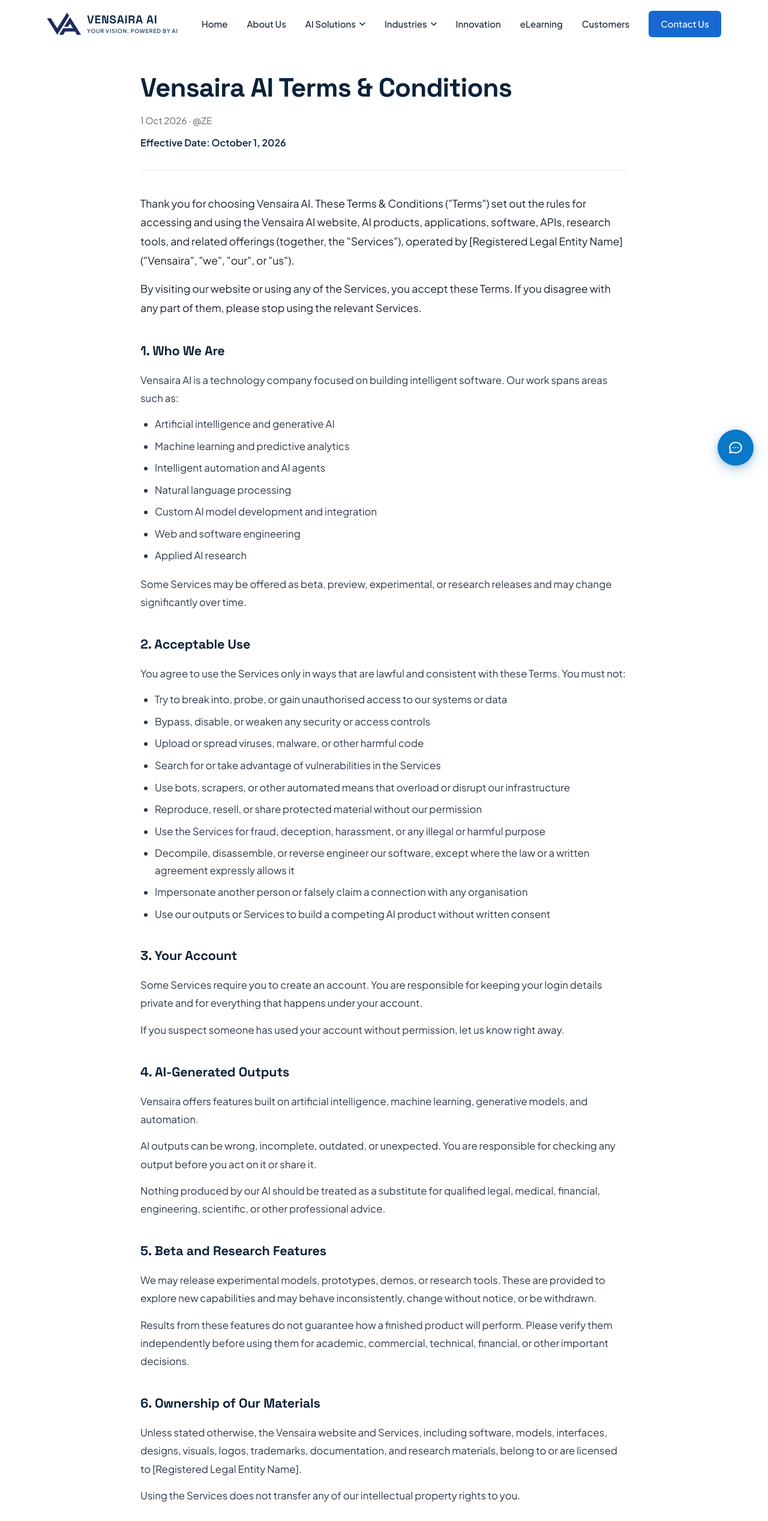
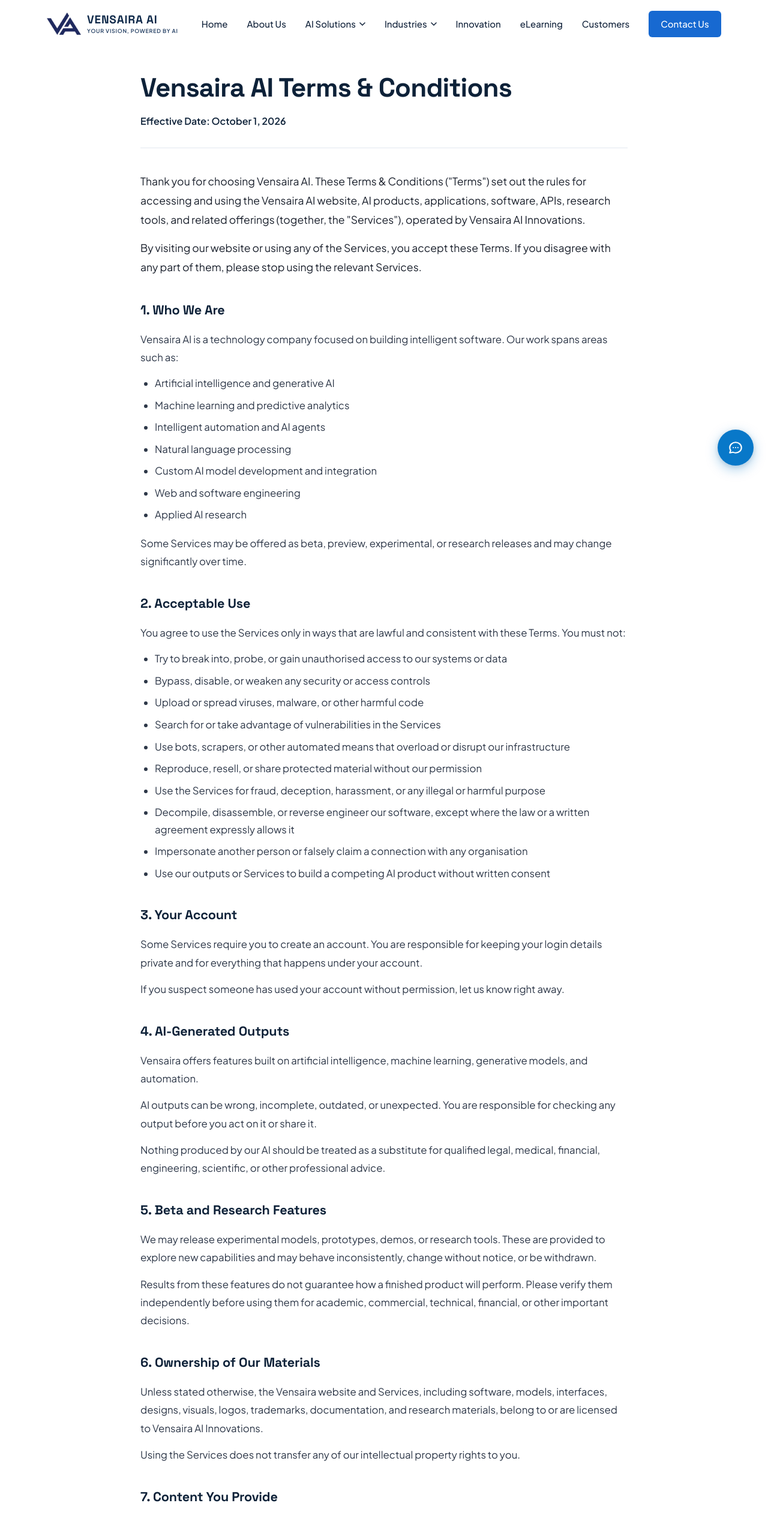
Before and after one commit to Ashok-A15/Vensaira-AI, a React (Vite) app in the folder vensaira-react/: page /terms in a window 1280 px wide. Shown: the top 2535 px of the page at 60% size. Built offline with nearby package versions, Linux system fonts and the light colour scheme.

Commit message:
Legal pages: remove placeholders, clean up @ZE date line

```diff
--- a/vensaira-react/src/pages/PrivacyPolicy.jsx
+++ b/vensaira-react/src/pages/PrivacyPolicy.jsx
@@ -12,9 +12,7 @@
       <div className="legal-container">
         <header className="legal-header">
           <h1 className="legal-title">Vensaira AI Privacy Policy</h1>
-          <div className="legal-meta">
-            <span>1 Oct 2026 · @ZE</span>
-          </div>
+
           <div className="legal-effective-date">Effective Date: October 1, 2026</div>
         </header>
 
@@ -22,7 +20,7 @@
           <section className="legal-section" style={{ marginTop: 0 }}>
             <h2 className="legal-section-title">Our Commitment to You</h2>
             <p>
-              Vensaira AI ([Registered Legal Entity Name]) (&quot;Vensaira&quot;, &quot;we&quot;, &quot;our&quot;, or &quot;us&quot;) treats the personal data you share with us as a matter of trust. This Privacy Policy describes what data we gather, why we gather it, how we safeguard it, and the choices available to you.
+              Vensaira AI treats the personal data you share with us as a matter of trust. This Privacy Policy describes what data we gather, why we gather it, how we safeguard it, and the choices available to you.
             </p>
             <p>
               This policy covers our website, AI-powered products, applications, APIs, and any related offerings (together, the &quot;Services&quot;). By accessing or using the Services, you acknowledge the practices described here.
@@ -170,9 +168,9 @@
             <h2 className="legal-section-title">12. Get in Touch</h2>
             <p>For any privacy questions, requests, or concerns, reach us at:</p>
             <div className="legal-contact-block">
-              <p><strong>Vensaira AI ([Registered Legal Entity Name])</strong></p>
-              <p>Email: [info@vensaira.ai]</p>
-              <p>Website: [vensaira.ai]</p>
+              <p><strong>Vensaira AI Innovations</strong></p>
+              <p>Email: info@vensaira.ai</p>
+              <p>Website: www.vensaira.ai</p>
             </div>
           </section>
         </div>
--- a/vensaira-react/src/pages/TermsConditions.jsx
+++ b/vensaira-react/src/pages/TermsConditions.jsx
@@ -13,16 +13,14 @@
       <div className="legal-container">
         <header className="legal-header">
           <h1 className="legal-title">Vensaira AI Terms &amp; Conditions</h1>
-          <div className="legal-meta">
-            <span>1 Oct 2026 · @ZE</span>
-          </div>
+
           <div className="legal-effective-date">Effective Date: October 1, 2026</div>
         </header>
 
         <div className="legal-content">
           <div className="legal-intro">
             <p>
-              Thank you for choosing Vensaira AI. These Terms &amp; Conditions (&quot;Terms&quot;) set out the rules for accessing and using the Vensaira AI website, AI products, applications, software, APIs, research tools, and related offerings (together, the &quot;Services&quot;), operated by [Registered Legal Entity Name] (&quot;Vensaira&quot;, &quot;we&quot;, &quot;our&quot;, or &quot;us&quot;).
+              Thank you for choosing Vensaira AI. These Terms &amp; Conditions (&quot;Terms&quot;) set out the rules for accessing and using the Vensaira AI website, AI products, applications, software, APIs, research tools, and related offerings (together, the &quot;Services&quot;), operated by Vensaira AI Innovations.
             </p>
             <p>
               By visiting our website or using any of the Services, you accept these Terms. If you disagree with any part of them, please stop using the relevant Services.
@@ -103,7 +101,7 @@
           <section className="legal-section">
             <h2 className="legal-section-title">6. Ownership of Our Materials</h2>
             <p>
-              Unless stated otherwise, the Vensaira website and Services, including software, models, interfaces, designs, visuals, logos, trademarks, documentation, and research materials, belong to or are licensed to [Registered Legal Entity Name].
+              Unless stated otherwise, the Vensaira website and Services, including software, models, interfaces, designs, visuals, logos, trademarks, documentation, and research materials, belong to or are licensed to Vensaira AI Innovations.
             </p>
             <p>
               Using the Services does not transfer any of our intellectual property rights to you.
@@ -163,7 +161,7 @@
           <section className="legal-section">
             <h2 className="legal-section-title">11. Limits on Our Liability</h2>
             <p>
-              To the maximum extent permitted by law, [Registered Legal Entity Name] and its directors, staff, affiliates, contractors, and partners are not liable for any indirect, incidental, special, consequential, or punitive losses arising from your use of, or inability to use, the Services.
+              To the maximum extent permitted by law, Vensaira AI Innovations and its directors, staff, affiliates, contractors, and partners are not liable for any indirect, incidental, special, consequential, or punitive losses arising from your use of, or inability to use, the Services.
             </p>
             <p>
               These Terms do not exclude or restrict any liability that cannot legally be excluded or restricted.
@@ -177,7 +175,7 @@
             </p>
             <p>
               <Link to="/privacy-policy" className="legal-inline-link">
-                [View our Privacy Policy &rarr;]
+                View our Privacy Policy &rarr;
               </Link>
             </p>
           </section>
@@ -205,7 +203,7 @@
               These Terms are governed by and interpreted under the laws of India.
             </p>
             <p>
-              Any dispute arising from these Terms or the Services will fall under the jurisdiction of the competent courts in [City], India, unless applicable law requires otherwise or a separate written agreement says differently.
+              Any dispute arising from these Terms or the Services will fall under the exclusive jurisdiction of the competent courts in India, unless applicable law requires otherwise or a separate written agreement says differently.
             </p>
           </section>
 
@@ -213,9 +211,9 @@
             <h2 className="legal-section-title">16. Contact Us</h2>
             <p>Questions about these Terms? Get in touch:</p>
             <div className="legal-contact-block">
-              <p><strong>Vensaira AI ([Registered Legal Entity Name])</strong></p>
-              <p>Email: [legal@vensaira.ai]</p>
-              <p>Website: [vensaira.ai]</p>
+              <p><strong>Vensaira AI Innovations</strong></p>
+              <p>Email: legal@vensaira.ai</p>
+              <p>Website: www.vensaira.ai</p>
             </div>
           </section>
         </div>
```
